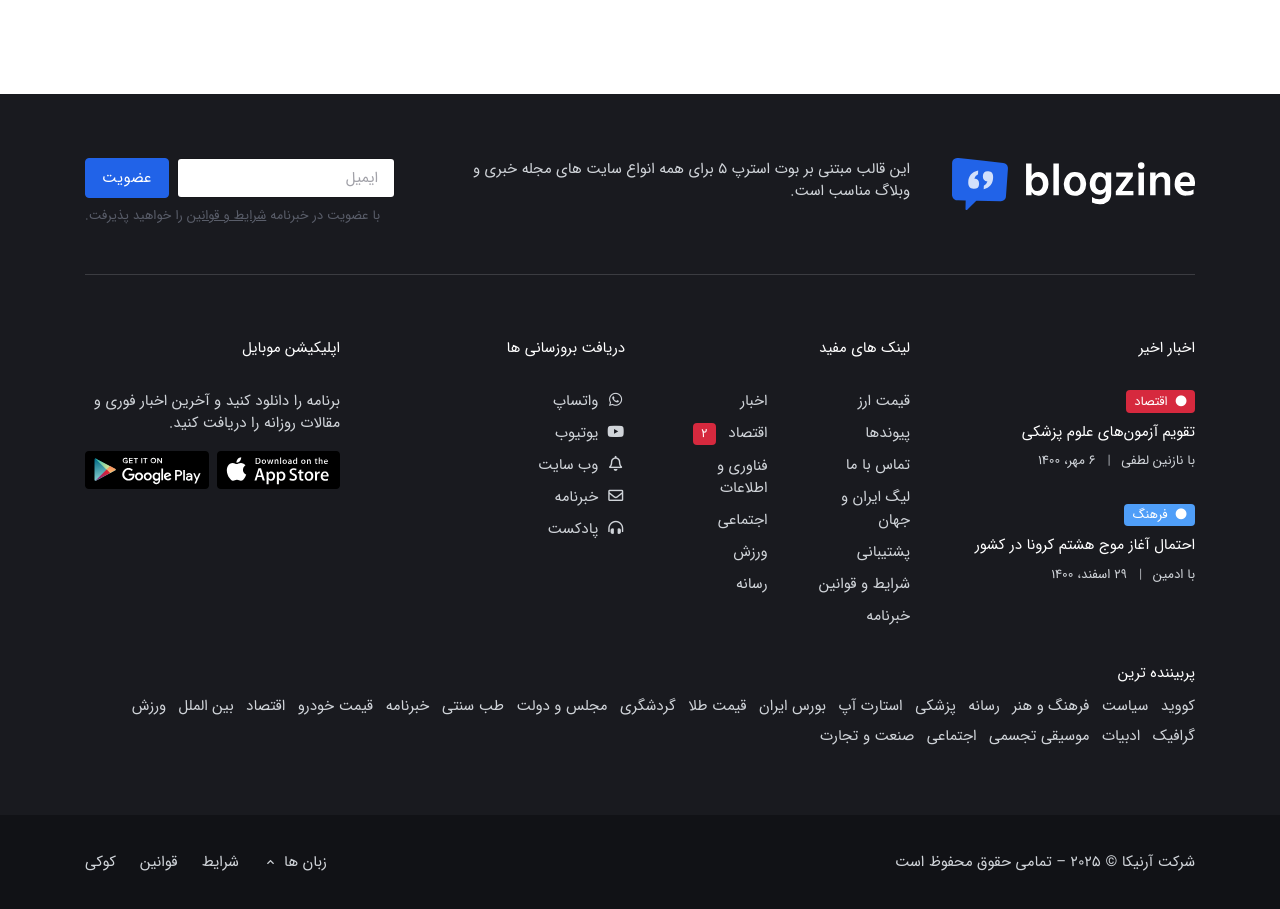
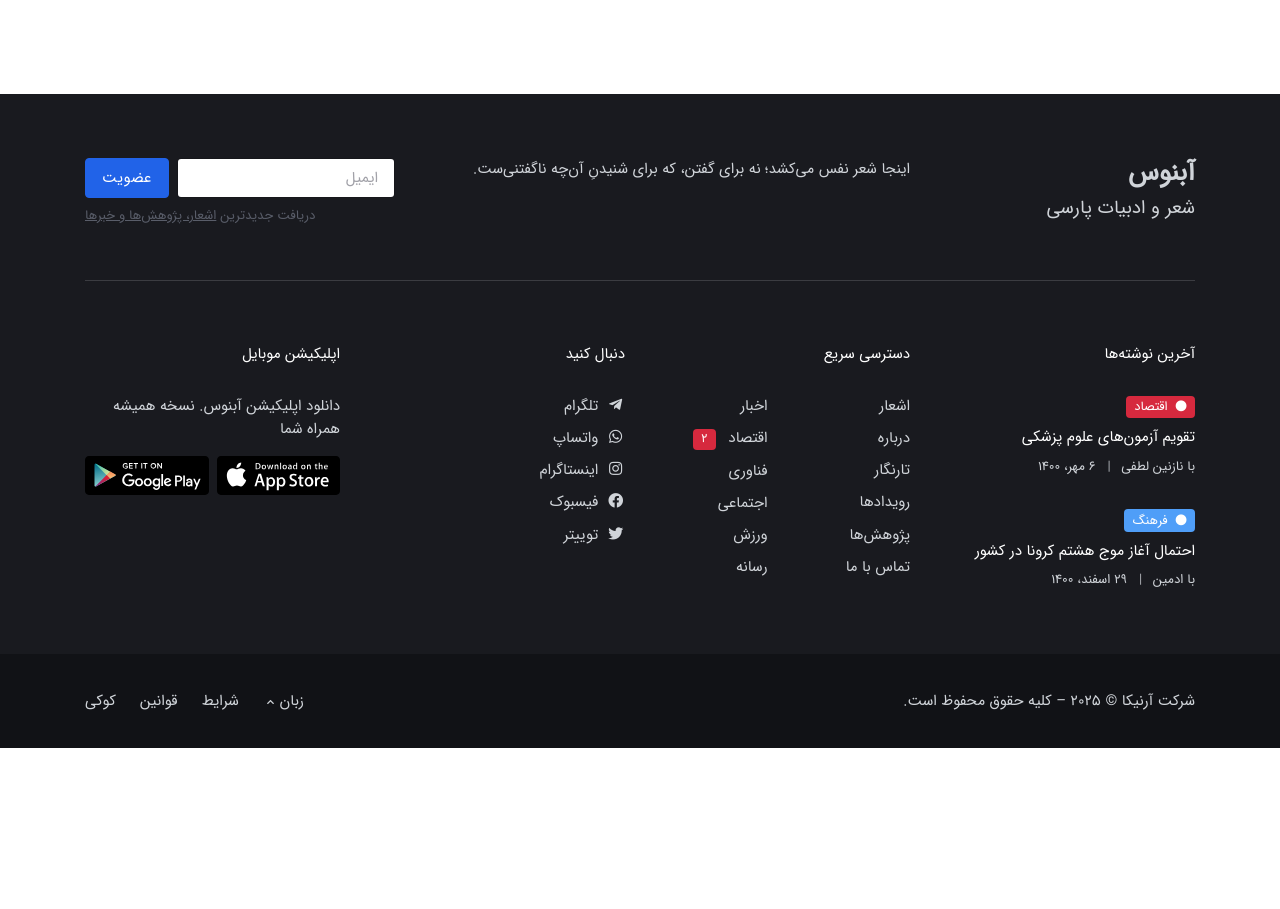
Before and after one commit to 4uth0r/Abnousse, a Django app: a page that uses templates/core/base.html in a window 1280 px wide. Shown: the part 1524-2433 px from the top of the page. After the commit the page ends 2272 px from the top, so only its background shows below. Run offline with Django 4.2, Linux system fonts and the light colour scheme; data comes from the database, SQL or seed files in the repository; some libraries are stand-ins or nearby versions.

Commit message:
Base, footer pages & top-alert update

```diff
--- a/templates/core/base.html
+++ b/templates/core/base.html
@@ -5,7 +5,7 @@
     <meta charset="utf-8">
     <meta name="viewport" content="width=device-width, initial-scale=1, shrink-to-fit=no">
 
-    <title>{% trans "آبنوس" %} | {% block title %}{% endblock %}</title>
+    <title>{{ core.title }} | {% block title %}{% endblock %}</title>
 
     <link rel="shortcut icon" href="{% static 'images/favicon.ico' %}">
 
--- a/templates/core/partials/_footer.html
+++ b/templates/core/partials/_footer.html
@@ -3,21 +3,32 @@
     <div class="container">
         <div class="row pt-3 pb-4">
             <div class="col-md-3">
-                <img src="{% static 'images/logo-footer.svg' %}" alt="footer logo">
+                <a href="{% url 'core:home' %}">
+                    {% if core.logo %}
+                    <img src="{{ core.logo.url }}" alt="{{ core.title }}">
+                    {% else %}
+                    <h1 class="text-body-secondary fs-3 fw-bold">
+                        {{ core.title }}
+                        <br>
+                        <small class="text-body-secondary fs-5">{{ core.subtitle }}</small>
+                    </h1>
+                    {% endif %}
+                </a>
             </div>
             <div class="col-md-5">
-                <p class="text-body-secondary">این قالب مبتنی بر بوت استرپ 5 برای همه انواع سایت های مجله خبری و وبلاگ مناسب است.</p>
+                <p class="text-body-secondary">{% trans 'اینجا شعر نفس می‌کشد؛ نه برای گفتن، که برای شنیدنِ آن‌چه ناگفتنی‌ست.' %}</p>
             </div>
             <div class="col-md-4">
                 <form class="row row-cols-lg-auto g-2 align-items-center justify-content-end">
                     <div class="col-12">
-                        <input type="email" class="form-control" placeholder="ایمیل">
+                        <input type="email" class="form-control" placeholder="{% trans 'ایمیل' %}">
                     </div>
                     <div class="col-12">
-                        <button type="submit" class="btn btn-primary m-0">عضویت</button>
+                        <button type="submit" class="btn btn-primary m-0">{% trans 'عضویت' %}</button>
                     </div>
-                    <div class="form-text mt-2">با عضویت در خبرنامه
-                        <a href="index.html#" class="text-decoration-underline text-reset">شرایط و قوانین</a> را خواهید پذیرفت.
+                    <div class="form-text mt-2">
+                        {% trans 'دریافت جدیدترین' %}
+                        <a href="javascript:void(0)" class="text-decoration-underline text-reset">{% trans 'اشعار، پژوهش‌ها و خبرها' %}</a>
                     </div>
                 </form>
             </div>
@@ -25,125 +36,100 @@
         <hr>
         <div class="row pt-5">
             <div class="col-md-6 col-lg-3 mb-4">
-                <h5 class="mb-4 text-white">اخبار اخیر</h5>
+                <h5 class="mb-4 text-white">{% trans 'آخرین نوشته‌ها' %}</h5>
                 <div class="mb-4 position-relative">
-                    <div><a href="index.html#" class="badge text-bg-danger mb-2"><i class="fas fa-circle me-2 small fw-bold"></i>اقتصاد</a></div>
-                    <a href="post-single-3.html" class="btn-link text-white fw-normal">تقویم آزمون‌های علوم پزشکی</a>
+                    <div><a href="javascript:void(0)" class="badge text-bg-danger mb-2"><i class="fas fa-circle me-2 small fw-bold"></i>اقتصاد</a></div>
+                    <a href="javascript:void(0)" class="btn-link text-white fw-normal">تقویم آزمون‌های علوم پزشکی</a>
                     <ul class="nav nav-divider align-items-center small mt-2 text-body-secondary">
                         <li class="nav-item position-relative">
-                            <div class="nav-link">با <a href="index.html#" class="stretched-link text-reset btn-link">نازنین لطفی</a></div>
+                            <div class="nav-link">با <a href="javascript:void(0)" class="stretched-link text-reset btn-link">نازنین لطفی</a></div>
                         </li>
                         <li class="nav-item">6 مهر، 1400</li>
                     </ul>
                 </div>
                 <div class="mb-4 position-relative">
-                    <div><a href="index.html#" class="badge text-bg-info mb-2"><i class="fas fa-circle me-2 small fw-bold"></i>فرهنگ</a></div>
-                    <a href="post-single-3.html" class="btn-link text-white fw-normal">احتمال آغاز موج هشتم کرونا در کشور</a>
+                    <div><a href="javascript:void(0)" class="badge text-bg-info mb-2"><i class="fas fa-circle me-2 small fw-bold"></i>فرهنگ</a></div>
+                    <a href="javascript:void(0)" class="btn-link text-white fw-normal">احتمال آغاز موج هشتم کرونا در کشور</a>
                     <ul class="nav nav-divider align-items-center small mt-2 text-body-secondary">
                         <li class="nav-item position-relative">
-                            <div class="nav-link">با <a href="index.html#" class="stretched-link text-reset btn-link">ادمین</a></div>
+                            <div class="nav-link">با <a href="javascript:void(0)" class="stretched-link text-reset btn-link">ادمین</a></div>
                         </li>
                         <li class="nav-item">29 اسفند، 1400</li>
                     </ul>
                 </div>
             </div>
             <div class="col-md-6 col-lg-3 mb-4">
-                <h5 class="mb-4 text-white">لینک های مفید</h5>
+                <h5 class="mb-4 text-white">{% trans 'دسترسی سریع' %}</h5>
                 <div class="row">
                     <div class="col-6">
                         <ul class="nav flex-column text-primary-hover">
-                            <li class="nav-item"><a class="nav-link pt-0" href="index.html#">قیمت ارز</a></li>
-                            <li class="nav-item"><a class="nav-link" href="index.html#">پیوندها</a></li>
-                            <li class="nav-item"><a class="nav-link" href="index.html#">تماس با ما</a></li>
-                            <li class="nav-item"><a class="nav-link" href="index.html#">لیگ ایران و جهان</a></li>
-                            <li class="nav-item"><a class="nav-link" href="index.html#">پشتیبانی</a></li>
-                            <li class="nav-item"><a class="nav-link" href="index.html#">شرایط و قوانین</a></li>
-                            <li class="nav-item"><a class="nav-link" href="index.html#">خبرنامه</a></li>
+                            <li class="nav-item"><a class="nav-link pt-0" href="javascript:void(0)">{% trans 'اشعار' %}</a></li>
+                            <li class="nav-item"><a class="nav-link" href="{% url 'core:about' %}">{% trans 'درباره' %}</a></li>
+                            <li class="nav-item"><a class="nav-link" href="{% url 'blog:post-list' %}">{% trans 'تارنگار' %}</a></li>
+                            <li class="nav-item"><a class="nav-link" href="javascript:void(0)">{% trans 'رویدادها' %}</a></li>
+                            <li class="nav-item"><a class="nav-link" href="javascript:void(0)">{% trans 'پژوهش‌ها' %}</a></li>
+                            <li class="nav-item"><a class="nav-link" href="{% url 'core:contact' %}">{% trans 'تماس با ما' %}</a></li>
                         </ul>
                     </div>
                     <div class="col-6">
                         <ul class="nav flex-column text-primary-hover">
-                            <li class="nav-item"><a class="nav-link pt-0" href="index.html#">اخبار</a></li>
-                            <li class="nav-item"><a class="nav-link" href="index.html#">اقتصاد <span class="badge text-bg-danger ms-2">2</span></a></li>
-                            <li class="nav-item"><a class="nav-link" href="index.html#">فناوری و اطلاعات</a></li>
-                            <li class="nav-item"><a class="nav-link" href="index.html#">اجتماعی</a></li>
-                            <li class="nav-item"><a class="nav-link" href="index.html#">ورزش</a></li>
-                            <li class="nav-item"><a class="nav-link" href="index.html#">رسانه</a></li>
+                            <li class="nav-item"><a class="nav-link pt-0" href="javascript:void(0)">اخبار</a></li>
+                            <li class="nav-item"><a class="nav-link" href="javascript:void(0)">اقتصاد <span class="badge text-bg-danger ms-2">2</span></a></li>
+                            <li class="nav-item"><a class="nav-link" href="javascript:void(0)">فناوری</a></li>
+                            <li class="nav-item"><a class="nav-link" href="javascript:void(0)">اجتماعی</a></li>
+                            <li class="nav-item"><a class="nav-link" href="javascript:void(0)">ورزش</a></li>
+                            <li class="nav-item"><a class="nav-link" href="javascript:void(0)">رسانه</a></li>
                         </ul>
                     </div>
                 </div>
             </div>
             <div class="col-sm-6 col-lg-3 mb-4">
-                <h5 class="mb-4 text-white">دریافت بروزسانی ها</h5>
+                <h5 class="mb-4 text-white">{% trans 'دنبال کنید' %}</h5>
                 <ul class="nav flex-column text-primary-hover">
-                    <li class="nav-item"><a class="nav-link pt-0" href="index.html#"><i class="fab fa-whatsapp fa-fw me-2"></i>واتساپ</a></li>
-                    <li class="nav-item"><a class="nav-link" href="index.html#"><i class="fab fa-youtube fa-fw me-2"></i>یوتیوب</a></li>
-                    <li class="nav-item"><a class="nav-link" href="index.html#"><i class="far fa-bell fa-fw me-2"></i>وب سایت</a></li>
-                    <li class="nav-item"><a class="nav-link" href="index.html#"><i class="far fa-envelope fa-fw me-2"></i>خبرنامه</a></li>
-                    <li class="nav-item"><a class="nav-link" href="index.html#"><i class="fas fa-headphones-alt fa-fw me-2"></i>پادکست</a></li>
+                    <li class="nav-item"><a class="nav-link pt-0" href="javascript:void(0)"><i class="fab fa-telegram-plane fa-fw me-2"></i>{% trans 'تلگرام' %}</a></li>
+                    <li class="nav-item"><a class="nav-link" href="javascript:void(0)"><i class="fab fa-whatsapp fa-fw me-2"></i>{% trans 'واتساپ' %}</a></li>
+                    <li class="nav-item"><a class="nav-link" href="javascript:void(0)"><i class="fab fa-instagram fa-fw me-2"></i>{% trans 'اینستاگرام' %}</a></li>
+                    <li class="nav-item"><a class="nav-link" href="javascript:void(0)"><i class="fab fa-facebook fa-fw me-2"></i>{% trans 'فیسبوک' %}</a></li>
+                    <li class="nav-item"><a class="nav-link" href="javascript:void(0)"><i class="fab fa-twitter fa-fw me-2"></i>{% trans 'توییتر' %}</a></li>
                 </ul>
             </div>
             <div class="col-sm-6 col-lg-3 mb-4">
-                <h5 class="mb-4 text-white">اپلیکیشن موبایل</h5>
-                <p class="text-body-secondary">برنامه را دانلود کنید و آخرین اخبار فوری و مقالات روزانه را دریافت کنید.</p>
+                <h5 class="mb-4 text-white">{% trans 'اپلیکیشن موبایل' %}</h5>
+                <p class="text-body-secondary">{% trans 'دانلود اپلیکیشن آبنوس. نسخه همیشه همراه شما' %}</p>
                 <div class="row g-2">
                     <div class="col">
-                        <a href="index.html#"><img class="w-100" src="{% static 'images/app-store.svg' %}" alt="app-store"></a>
+                        <a href="javascript:void(0)"><img class="w-100" src="{% static 'images/app-store.svg' %}" alt="app-store"></a>
                     </div>
                     <div class="col">
-                        <a href="index.html#"><img class="w-100" src="{% static 'images/google-play.svg' %}" alt="google-play"></a>
+                        <a href="javascript:void(0)"><img class="w-100" src="{% static 'images/google-play.svg' %}" alt="google-play"></a>
                     </div>
                 </div>
             </div>
         </div>
-        <div class="row">
-            <h5 class="mb-2 text-white">پربیننده ترین</h5>
-            <ul class="list-inline text-primary-hover lh-lg">
-                <li class="list-inline-item"><a href="index.html#">کووید</a></li>
-                <li class="list-inline-item"><a href="index.html#">سیاست</a></li>
-                <li class="list-inline-item"><a href="index.html#">فرهنگ و هنر</a></li>
-                <li class="list-inline-item"><a href="index.html#">رسانه</a></li>
-                <li class="list-inline-item"><a href="index.html#">پزشکی</a></li>
-                <li class="list-inline-item"><a href="index.html#">استارت آپ</a></li>
-                <li class="list-inline-item"><a href="index.html#">بورس ایران</a></li>
-                <li class="list-inline-item"><a href="index.html#">قیمت طلا</a></li>
-                <li class="list-inline-item"><a href="index.html#">گردشگری</a></li>
-                <li class="list-inline-item"><a href="index.html#">مجلس و دولت</a></li>
-                <li class="list-inline-item"><a href="index.html#">طب سنتی</a></li>
-                <li class="list-inline-item"><a href="index.html#">خبرنامه</a></li>
-                <li class="list-inline-item"><a href="index.html#">قیمت خودرو</a></li>
-                <li class="list-inline-item"><a href="index.html#">اقتصاد</a></li>
-                <li class="list-inline-item"><a href="index.html#">بین الملل</a></li>
-                <li class="list-inline-item"><a href="index.html#">ورزش</a></li>
-                <li class="list-inline-item"><a href="index.html#">گرافیک</a></li>
-                <li class="list-inline-item"><a href="index.html#">ادبیات</a></li>
-                <li class="list-inline-item"><a href="index.html#">موسیقی تجسمی</a></li>
-                <li class="list-inline-item"><a href="index.html#">اجتماعی</a></li>
-                <li class="list-inline-item"><a href="index.html#">صنعت و تجارت</a></li>
-            </ul>
-        </div>
     </div>
-    <div class="bg-dark-overlay-3 mt-5">
+    <div class="bg-dark-overlay-3">
         <div class="container">
             <div class="row align-items-center justify-content-md-between py-4">
                 <div class="col-md-6">
-                    <div class="text-center text-md-start text-primary-hover text-body-secondary">شرکت <a href="https://arnika-corp.ir/" class="text-reset btn-link" target="_blank">{% trans "آرنیکا" %}</a> © 2025 – تمامی حقوق محفوظ است</div>
+                    <div class="text-center text-md-start text-primary-hover text-body-secondary">
+                        <span>{% trans "شرکت" %} </span>
+                        <a href="https://arnika-corp.ir/" class="text-reset btn-link" target="_blank">{% trans "آرنیکا" %}</a>
+                        © {% now "Y" %} – {% trans "کلیه حقوق محفوظ است." %}
+                    </div>
                 </div>
                 <div class="col-md-6 d-sm-flex align-items-center justify-content-center justify-content-md-end">
                     <div class="dropup me-0 me-sm-3 mt-3 mt-md-0 text-center text-sm-end">
-                        <a class="dropdown-toggle text-primary-hover" href="index.html#" role="button" id="languageSwitcher" data-bs-toggle="dropdown" aria-expanded="false">
-                            زبان ها
-                        </a>
+                        <a class="dropdown-toggle text-primary-hover" href="javascript:void(0)" role="button" id="languageSwitcher" data-bs-toggle="dropdown" aria-expanded="false">{% trans 'زبان' %}</a>
                         <ul class="dropdown-menu min-w-auto" aria-labelledby="languageSwitcher">
-                            <li><a class="dropdown-item" href="index.html#">فارسی</a></li>
-                            <li><a class="dropdown-item" href="index.html#">انگلیسی </a></li>
-                            <li><a class="dropdown-item" href="index.html#">فرانسوی</a></li>
+                            <li><a class="dropdown-item" href="javascript:void(0)">پارسی</a></li>
+                            <li><a class="dropdown-item" href="javascript:void(0)">English </a></li>
+                            <li><a class="dropdown-item" href="javascript:void(0)">Français</a></li>
                         </ul>
                     </div>
                     <ul class="nav text-primary-hover text-center text-sm-end justify-content-center justify-content-center mt-3 mt-md-0">
-                        <li class="nav-item"><a class="nav-link" href="index.html#">شرایط</a></li>
-                        <li class="nav-item"><a class="nav-link" href="index.html#">قوانین</a></li>
-                        <li class="nav-item"><a class="nav-link pe-0" href="index.html#">کوکی</a></li>
+                        <li class="nav-item"><a class="nav-link" href="javascript:void(0)">{% trans 'شرایط' %}</a></li>
+                        <li class="nav-item"><a class="nav-link" href="javascript:void(0)">{% trans 'قوانین' %}</a></li>
+                        <li class="nav-item"><a class="nav-link pe-0" href="javascript:void(0)">{% trans 'کوکی' %}</a></li>
                     </ul>
                 </div>
             </div>
--- a/templates/core/partials/_top-alert.html
+++ b/templates/core/partials/_top-alert.html
@@ -8,7 +8,7 @@
         </svg>
     </figure>
     <div class="position-relative">
-        <p class="text-white m-0">دریافت مبلغ ویزیت از طریق تلفن کلینیک<a href="index.html#" class="btn btn-xs btn-dark ms-3 mb-0">ورود به سایت</a></p>
+        <p class="text-white m-0">دریافت مبلغ ویزیت از طریق تلفن در واتساپ<a href="javascript:void(0)" class="btn btn-xs btn-dark ms-3 mb-0">ورود به سایت</a></p>
     </div>
     <button type="button" class="btn-close btn-close-white opacity-9 p-3" data-bs-dismiss="alert" aria-label="Close"></button>
 </div>
```
